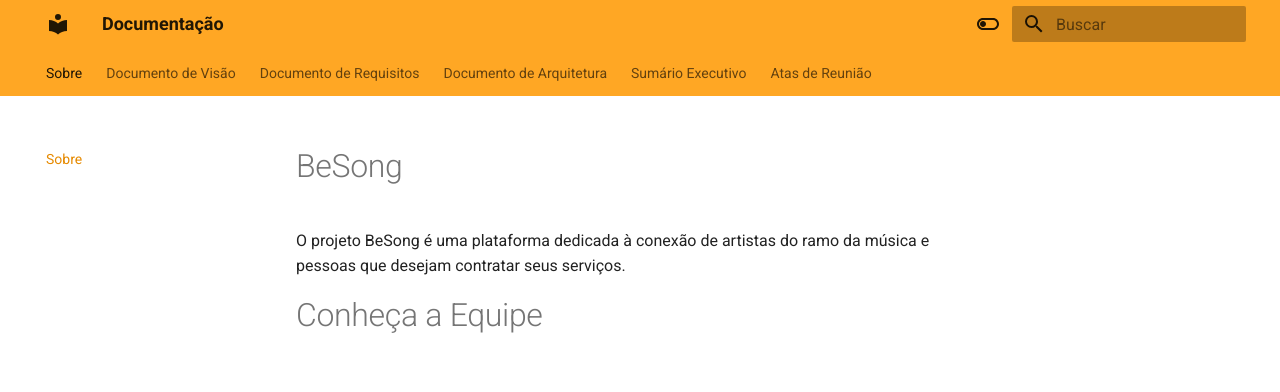
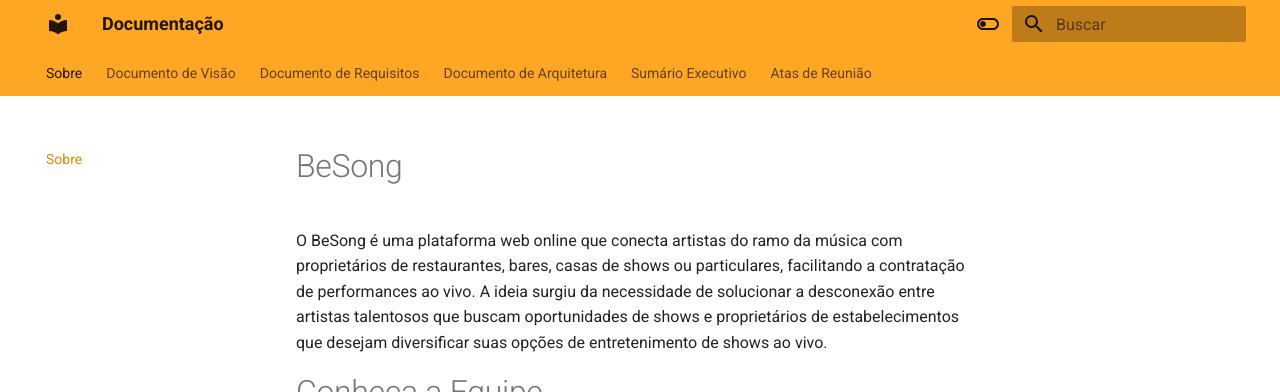
Before and after one commit to FGA0138-MDS-Ajax/2024-1-ORION, an MkDocs documentation site: the page built from docs/index.md, in a window 1280 px wide and 1347 px high, cut to the strip 0-392 px from the top of the window. Built offline with MkDocs 1.6.1 and Material for MkDocs 9.7.7, drawn with Linux system fonts in a browser that asks for light colours.

Commit message:
Atualizando index.md

```diff
--- a/docs/index.md
+++ b/docs/index.md
@@ -1,6 +1,5 @@
 # BeSong
-O projeto BeSong é uma plataforma dedicada à conexão de artistas
-do ramo da música e pessoas que desejam contratar seus serviços.
+O BeSong é uma plataforma web online que conecta artistas do ramo da música com proprietários de restaurantes, bares, casas de shows ou particulares, facilitando a contratação de performances ao vivo. A ideia surgiu da necessidade de solucionar a desconexão entre artistas talentosos que buscam oportunidades de shows e proprietários de estabelecimentos que desejam diversificar suas opções de entretenimento de shows ao vivo.
 
 <!DOCTYPE html>
 <html lang="pt-BR">
```
